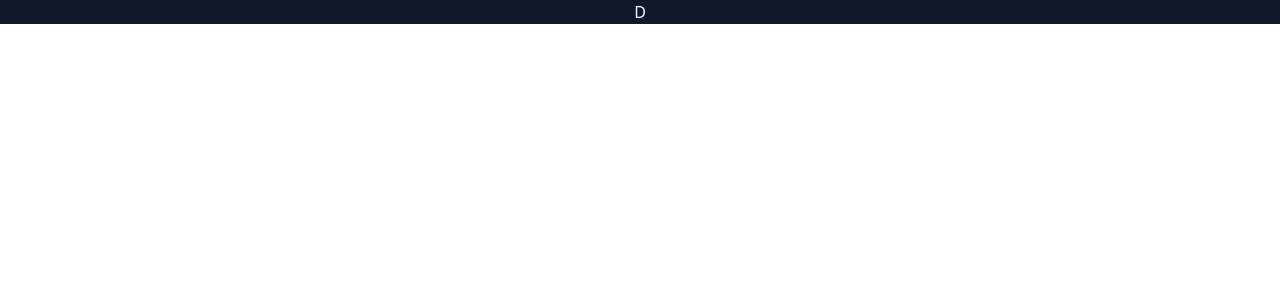
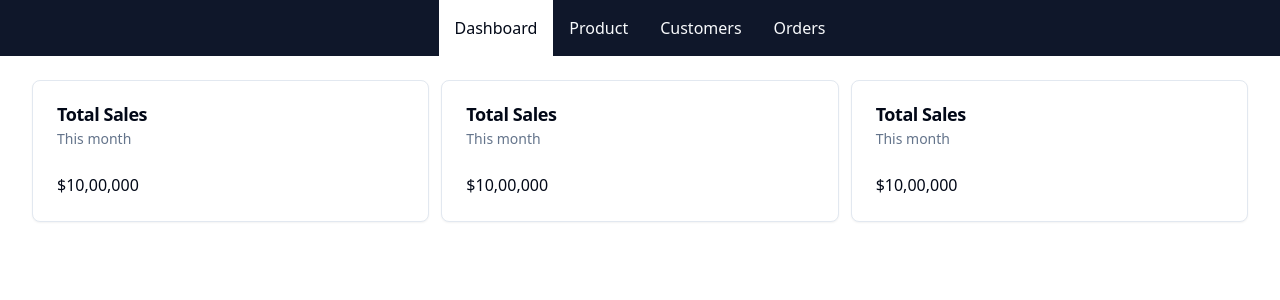
Before and after one commit to ImalKesara/e-commerce, a SvelteKit app: page /admin in a window 1280 px wide. Shown: the top 300 px of the page. Built offline with nearby package versions, Linux system fonts and the light colour scheme.

Commit message:
added card shadn-svelte

```diff
--- /dev/null
+++ b/src/lib/components/ui/card/card-content.svelte
@@ -0,0 +1,13 @@
+<script lang="ts">
+	import type { HTMLAttributes } from "svelte/elements";
+	import { cn } from "$lib/utils.js";
+
+	type $$Props = HTMLAttributes<HTMLDivElement>;
+
+	let className: $$Props["class"] = undefined;
+	export { className as class };
+</script>
+
+<div class={cn("p-6 pt-0", className)} {...$$restProps}>
+	<slot />
+</div>
--- /dev/null
+++ b/src/lib/components/ui/card/card-description.svelte
@@ -0,0 +1,13 @@
+<script lang="ts">
+	import type { HTMLAttributes } from "svelte/elements";
+	import { cn } from "$lib/utils.js";
+
+	type $$Props = HTMLAttributes<HTMLParagraphElement>;
+
+	let className: $$Props["class"] = undefined;
+	export { className as class };
+</script>
+
+<p class={cn("text-muted-foreground text-sm", className)} {...$$restProps}>
+	<slot />
+</p>
--- /dev/null
+++ b/src/lib/components/ui/card/card-footer.svelte
@@ -0,0 +1,13 @@
+<script lang="ts">
+	import type { HTMLAttributes } from "svelte/elements";
+	import { cn } from "$lib/utils.js";
+
+	type $$Props = HTMLAttributes<HTMLDivElement>;
+
+	let className: $$Props["class"] = undefined;
+	export { className as class };
+</script>
+
+<div class={cn("flex items-center p-6 pt-0", className)} {...$$restProps}>
+	<slot />
+</div>
--- /dev/null
+++ b/src/lib/components/ui/card/card-header.svelte
@@ -0,0 +1,13 @@
+<script lang="ts">
+	import type { HTMLAttributes } from "svelte/elements";
+	import { cn } from "$lib/utils.js";
+
+	type $$Props = HTMLAttributes<HTMLDivElement>;
+
+	let className: $$Props["class"] = undefined;
+	export { className as class };
+</script>
+
+<div class={cn("flex flex-col space-y-1.5 p-6", className)} {...$$restProps}>
+	<slot />
+</div>
--- /dev/null
+++ b/src/lib/components/ui/card/card-title.svelte
@@ -0,0 +1,21 @@
+<script lang="ts">
+	import type { HTMLAttributes } from "svelte/elements";
+	import type { HeadingLevel } from "./index.js";
+	import { cn } from "$lib/utils.js";
+
+	type $$Props = HTMLAttributes<HTMLHeadingElement> & {
+		tag?: HeadingLevel;
+	};
+
+	let className: $$Props["class"] = undefined;
+	export let tag: $$Props["tag"] = "h3";
+	export { className as class };
+</script>
+
+<svelte:element
+	this={tag}
+	class={cn("text-lg font-semibold leading-none tracking-tight", className)}
+	{...$$restProps}
+>
+	<slot />
+</svelte:element>
--- /dev/null
+++ b/src/lib/components/ui/card/card.svelte
@@ -0,0 +1,16 @@
+<script lang="ts">
+	import type { HTMLAttributes } from "svelte/elements";
+	import { cn } from "$lib/utils.js";
+
+	type $$Props = HTMLAttributes<HTMLDivElement>;
+
+	let className: $$Props["class"] = undefined;
+	export { className as class };
+</script>
+
+<div
+	class={cn("bg-card text-card-foreground rounded-lg border shadow-sm", className)}
+	{...$$restProps}
+>
+	<slot />
+</div>
--- /dev/null
+++ b/src/lib/components/ui/card/index.ts
@@ -0,0 +1,24 @@
+import Root from "./card.svelte";
+import Content from "./card-content.svelte";
+import Description from "./card-description.svelte";
+import Footer from "./card-footer.svelte";
+import Header from "./card-header.svelte";
+import Title from "./card-title.svelte";
+
+export {
+	Root,
+	Content,
+	Description,
+	Footer,
+	Header,
+	Title,
+	//
+	Root as Card,
+	Content as CardContent,
+	Description as CardDescription,
+	Footer as CardFooter,
+	Header as CardHeader,
+	Title as CardTitle,
+};
+
+export type HeadingLevel = "h1" | "h2" | "h3" | "h4" | "h5" | "h6";
--- a/src/routes/admin/+layout.svelte
+++ b/src/routes/admin/+layout.svelte
@@ -1,11 +1,32 @@
 <script lang="ts">
+	import { page } from '$app/stores';
 	import Navbar from '$lib/components/Navbar.svelte';
+	import { cn } from '$lib/utils';
+	let pathname = $derived($page.url.pathname);
+	let { children } = $props();
+	type NavLink = {
+		href: string;
+		text: string;
+	};
 </script>
 
 <Navbar>
-	{@render navLink({ href: '/admin', text: 'D' })}
+	{@render navLink({ href: '/admin', text: 'Dashboard' })}
+	{@render navLink({ href: '/admin/product', text: 'Product' })}
+	{@render navLink({ href: '/admin/users', text: 'Customers' })}
+	{@render navLink({ href: '/admin/orders', text: 'Orders' })}
 </Navbar>
 
-{#snippet navLink({ href, text }: { href: string; text: string })}
-	<a {href}>{text}</a>
+<div class="container my-6">
+	{@render children()}
+</div>
+
+{#snippet navLink({ href, text }: NavLink)}
+	<a
+		{href}
+		class={cn(
+			'p-4 capitalize hover:bg-secondary hover:text-secondary-foreground focus-visible:bg-secondary focus-visible:text-secondary',
+			pathname === href && 'bg-background text-foreground'
+		)}>{text}</a
+	>
 {/snippet}
--- a/src/routes/admin/+page.svelte
+++ b/src/routes/admin/+page.svelte
@@ -0,0 +1,27 @@
+<script lang="ts">
+	import * as Card from '$lib/components/ui/card';
+
+	type DashboardCardProps = {
+		title: string;
+		subtitle: string;
+		body: string;
+	};
+</script>
+
+<div class="grid grid-cols-1 gap-x-3 md:grid-cols-2 lg:grid-cols-3">
+	{@render dashboardCard({ title: 'Total Sales', subtitle: 'This month', body: '$10,00,000' })}
+	{@render dashboardCard({ title: 'Total Sales', subtitle: 'This month', body: '$10,00,000' })}
+	{@render dashboardCard({ title: 'Total Sales', subtitle: 'This month', body: '$10,00,000' })}
+</div>
+
+{#snippet dashboardCard({ title, subtitle, body }: DashboardCardProps)}
+	<Card.Root>
+		<Card.Header>
+			<Card.Title>{title}</Card.Title>
+			<Card.Description>{subtitle}</Card.Description>
+		</Card.Header>
+		<Card.Content>
+			<p>{body}</p>
+		</Card.Content>
+	</Card.Root>
+{/snippet}
```
